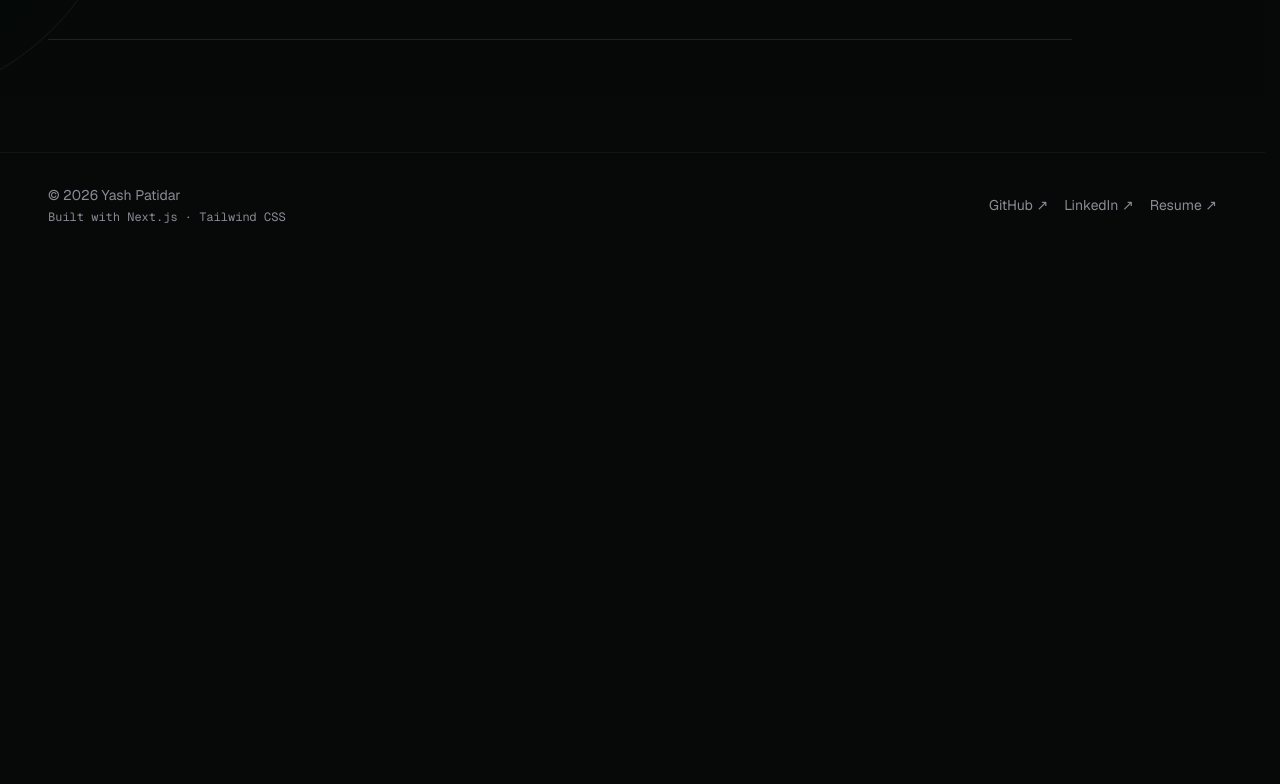
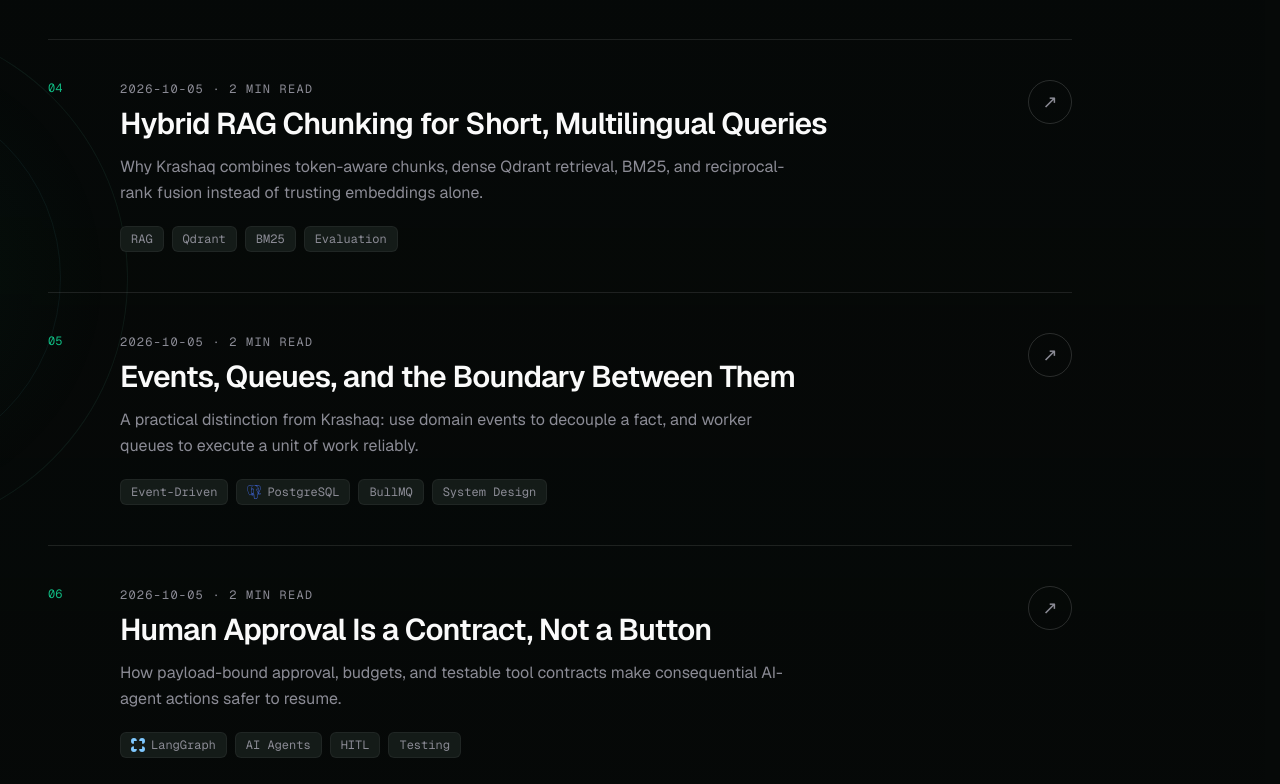
Before and after one commit to yashdark01/myportfolio, a Next.js app in the folder portfolio/: page /blog in a window 1280 px wide. Shown: the part 1176-1960 px from the top of the page. Before the commit the page ends 1433 px from the top, so only its background shows below. Built offline with nearby package versions, Linux system fonts and the light colour scheme; no server answers.

Commit message:
feat: strengthen portfolio evidence and project motion

```diff
--- a/portfolio/app/globals.css
+++ b/portfolio/app/globals.css
@@ -401,10 +401,11 @@ body {
 }
 
 .project-media-inner {
+  will-change: transform;
+  transform-origin: center center;
   transition:
     border-color 320ms ease,
-    box-shadow 420ms cubic-bezier(0.22, 1, 0.36, 1),
-    transform 420ms cubic-bezier(0.22, 1, 0.36, 1);
+    box-shadow 420ms cubic-bezier(0.22, 1, 0.36, 1);
 }
 
 .project-story:hover .project-index-bg {
--- a/portfolio/components/sections/Process.tsx
+++ b/portfolio/components/sections/Process.tsx
@@ -8,15 +8,10 @@ import { useGsap } from "@/lib/useGsap";
 const terminalLines = [
   { symbol: "❯", text: "architect ./krashaq --production", tone: "command" },
   { symbol: "⟡", text: "Mapping farmer, platform and network constraints", tone: "active" },
-  { symbol: "✓", text: "Hindi / Hinglish flows designed for low bandwidth", tone: "success" },
-  { symbol: "⟡", text: "Building governed agent infrastructure", tone: "active" },
-  { symbol: "✓", text: "9 microservices connected through HTTP + events", tone: "success" },
-  { symbol: "✓", text: "26 tools · LangGraph · Qdrant + BM25 hybrid RAG", tone: "success" },
-  { symbol: "⟡", text: "Running verification suite", tone: "active" },
-  { symbol: "✓", text: "630+ automated tests passing", tone: "success" },
-  { symbol: "✓", text: "PostgreSQL outbox + durable HITL approval verified", tone: "success" },
-  { symbol: "⟡", text: "Deploying production services", tone: "active" },
-  { symbol: "✓", text: "Live system healthy · streaming responses ready", tone: "success" },
+  { symbol: "✓", text: "9 services · HTTP/events · low-bandwidth Hindi/Hinglish flows", tone: "success" },
+  { symbol: "✓", text: "26 governed tools · LangGraph · hybrid RAG", tone: "success" },
+  { symbol: "✓", text: "630+ automated tests · durable HITL approvals", tone: "success" },
+  { symbol: "✓", text: "Live demo · streaming responses", tone: "success" },
   { symbol: "❯", text: "_", tone: "command" },
 ] as const;
 
@@ -59,8 +54,8 @@ export default function Process() {
             <p className="font-mono text-[10px] tracking-[0.12em] text-text-muted">YASH@PORTFOLIO — ~/SYSTEMS/KRASHAQ</p>
             <span className="font-mono text-[10px] text-accent">LIVE</span>
           </div>
-          <div className="min-h-[32rem] p-5 font-mono text-xs leading-6 sm:p-7 sm:text-[13px] sm:leading-7">
-            <p className="mb-6 text-text-muted">AI agent <span className="text-white">~/krashaq</span></p>
+          <div className="min-h-[25rem] p-5 font-mono text-xs leading-6 sm:p-7 sm:text-[13px] sm:leading-7">
+            <p className="mb-5 text-text-muted">AI agent <span className="text-white">~/krashaq</span></p>
             <div className="space-y-1.5">
               {terminalLines.map((line, index) => (
                 <p key={`${line.text}-${index}`} className={`terminal-line terminal-${line.tone} flex gap-3`}>
@@ -69,7 +64,7 @@ export default function Process() {
                 </p>
               ))}
             </div>
-            <div className="mt-8 grid grid-cols-3 gap-2 border-t border-white/8 pt-5">
+            <div className="mt-6 grid grid-cols-3 gap-2 border-t border-white/8 pt-5">
               <div><p className="text-lg font-semibold text-white">630+</p><p className="text-[9px] uppercase tracking-wider text-text-muted">Tests</p></div>
               <div><p className="text-lg font-semibold text-white">26</p><p className="text-[9px] uppercase tracking-wider text-text-muted">Tools</p></div>
               <div><p className="text-lg font-semibold text-accent">Healthy</p><p className="text-[9px] uppercase tracking-wider text-text-muted">Production</p></div>
--- a/portfolio/components/sections/SocialProof.tsx
+++ b/portfolio/components/sections/SocialProof.tsx
@@ -21,6 +21,9 @@ export default function SocialProof() {
       title="Evidence, with attribution."
       className="editorial-flat"
     >
+      <p className="-mt-6 mb-5 max-w-3xl text-sm leading-relaxed text-text-muted">
+        The organization names below come from public EcoMS case studies. They represent the platform ecosystem; I do not claim personal ownership of each client relationship or campaign.
+      </p>
       <div className="client-marquee -mt-5 mb-10" aria-label="Selected organizations and clients">
         <div className="client-marquee-track">
           {[...ecoMeterEcosystemClients, ...ecoMeterEcosystemClients].map((client, index) => (
--- a/portfolio/data/blog.ts
+++ b/portfolio/data/blog.ts
@@ -185,6 +185,99 @@ export const blogPosts: BlogPost[] = [
       },
     ],
   },
+  {
+    slug: "hybrid-rag-chunking-for-multilingual-queries",
+    title: "Hybrid RAG Chunking for Short, Multilingual Queries",
+    excerpt:
+      "Why Krashaq combines token-aware chunks, dense Qdrant retrieval, BM25, and reciprocal-rank fusion instead of trusting embeddings alone.",
+    date: "2026-10-05",
+    tags: ["RAG", "Qdrant", "BM25", "Evaluation"],
+    sections: [
+      {
+        title: "The retrieval failure to design for",
+        content:
+          "Agriculture questions are often short, specific, and mixed-language: a crop name in Hindi or Roman-script Hinglish next to a chemical term or a disease symptom. A dense vector search is useful for semantic similarity, but it can soften exactly the token that makes the answer safe. The retrieval design therefore needs both semantic and lexical signals.",
+      },
+      {
+        title: "One ingestion contract, two retrieval legs",
+        content:
+          "In Krashaq, source documents are parsed, token-aware chunked, embedded, and stored with their source metadata. Qdrant supplies dense retrieval while BM25 supplies the lexical leg. Reciprocal-rank fusion combines rank positions rather than treating incomparable score scales as if they were the same measurement.",
+        bullets: [
+          "Chunk boundaries preserve headings and nearby context instead of cutting a procedure mid-step.",
+          "Source artifacts live in MinIO or S3; PostgreSQL tracks ingestion state and metadata.",
+          "The application asks one knowledge-service contract for candidates, rather than duplicating retrieval logic across agents.",
+          "Access rules apply before retrieved content is returned to an agent run.",
+        ],
+      },
+      {
+        title: "What I would measure next",
+        content:
+          "A hybrid pipeline is not automatically better because it has more components. The next proof layer is a versioned Hindi, Hinglish, and English golden set with expected documents, grounded answer checks, and regression thresholds. That would turn retrieval quality from an architecture claim into a repeatable engineering signal.",
+      },
+    ],
+  },
+  {
+    slug: "events-versus-queues-in-product-systems",
+    title: "Events, Queues, and the Boundary Between Them",
+    excerpt:
+      "A practical distinction from Krashaq: use domain events to decouple a fact, and worker queues to execute a unit of work reliably.",
+    date: "2026-10-05",
+    tags: ["Event-Driven", "PostgreSQL", "BullMQ", "System Design"],
+    sections: [
+      {
+        title: "They solve different problems",
+        content:
+          "A queue says that a worker must perform work. An event says that something happened and other parts of the system may care. Treating them as interchangeable blurs ownership and makes retries difficult to reason about. In Krashaq, weather warnings are domain facts; farm-level evaluation and notification delivery are worker jobs.",
+      },
+      {
+        title: "Keep the delivery obligation durable",
+        content:
+          "The alert workflow records the domain change and its outbox entry together in PostgreSQL. A publisher can retry delivery without losing the obligation, while row locking protects a farm from duplicate concurrent evaluation. The key objective is not fashionable asynchronous architecture; it is a system that can explain what is still owed after a failure.",
+        bullets: [
+          "A weather warning becomes a durable input to the alert flow.",
+          "H3 spatial cells narrow the farms that need evaluation.",
+          "BullMQ workers distribute evaluation and delivery work.",
+          "Idempotency and row locks protect retries from creating duplicate effects.",
+        ],
+      },
+      {
+        title: "The trade-off",
+        content:
+          "Async flows add observability, ordering, and recovery work. I use them when the producer should not own the consumer's timing or availability—not merely to make a diagram look more scalable. For a request that must respond immediately, a typed synchronous service boundary remains clearer.",
+      },
+    ],
+  },
+  {
+    slug: "human-approval-for-agent-actions",
+    title: "Human Approval Is a Contract, Not a Button",
+    excerpt:
+      "How payload-bound approval, budgets, and testable tool contracts make consequential AI-agent actions safer to resume.",
+    date: "2026-10-05",
+    tags: ["LangGraph", "AI Agents", "HITL", "Testing"],
+    sections: [
+      {
+        title: "The unsafe shortcut",
+        content:
+          "A confirmation modal alone does not make an agent action safe. Between an approval screen and a resumed run, the caller, requested payload, available tools, or preconditions may have changed. The approval must describe the exact action it authorizes, and the runtime must verify that description before side effects occur.",
+      },
+      {
+        title: "Bound the approval to the run",
+        content:
+          "Krashaq records checkpoints and an action journal in PostgreSQL. Consequential tools pause for human approval, then resume only when the identity, payload hash, tool catalog, and preconditions still match. Fenced leases and idempotency keys prevent a retry from turning one intended action into several effects.",
+        bullets: [
+          "Tool discovery is scope-aware before the model selects a tool.",
+          "Handlers re-check authorization at execution time.",
+          "A BudgetBroker limits steps, token use, cost, and wall time.",
+          "Tests cover routing, authorization, approval, recovery, and tool contracts—not only happy-path chat output.",
+        ],
+      },
+      {
+        title: "Why this is a testing story",
+        content:
+          "Agent behavior is variable; system guarantees should not be. The valuable tests assert deterministic boundaries around the model: who can invoke a tool, what payload is approved, which effects are idempotent, and how a run recovers. That is why the platform's automated suite is presented as engineering evidence, not as a quality claim without scope.",
+      },
+    ],
+  },
 ];
 
 export function getBlogPost(slug: string) {
--- a/portfolio/data/site.ts
+++ b/portfolio/data/site.ts
@@ -43,6 +43,7 @@ export const site = {
     "Node.js",
     "PostgreSQL",
     "AWS",
+    "Docker",
     "LangGraph",
   ],
   featuredProject: {
```
Also changed, not shown: portfolio/components/sections/HeroClient.tsx (+10 -1 lines), portfolio/components/sections/Work.tsx (+31 -8 lines), portfolio/lib/useGsap.ts (+8 -1 lines).
